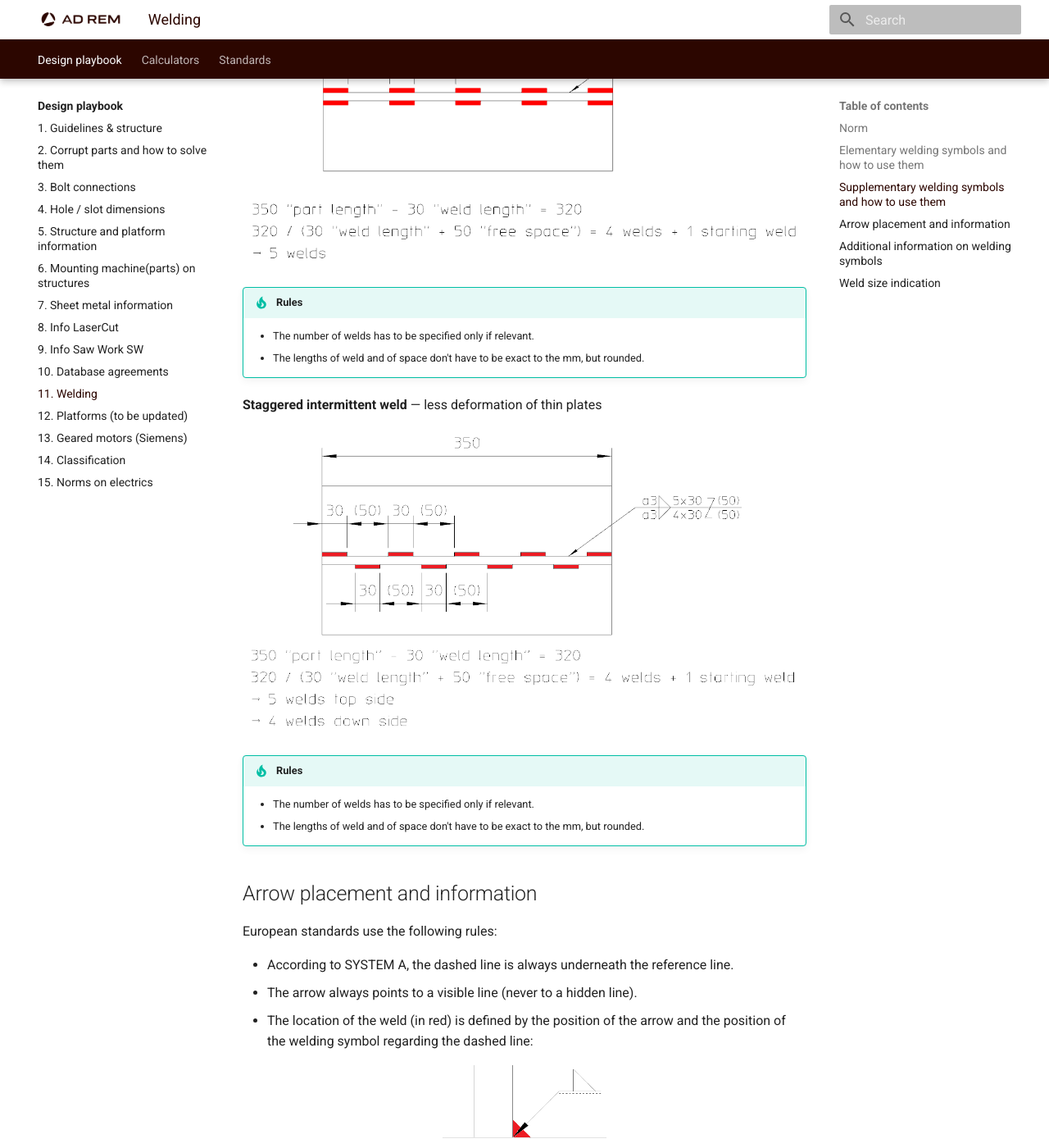
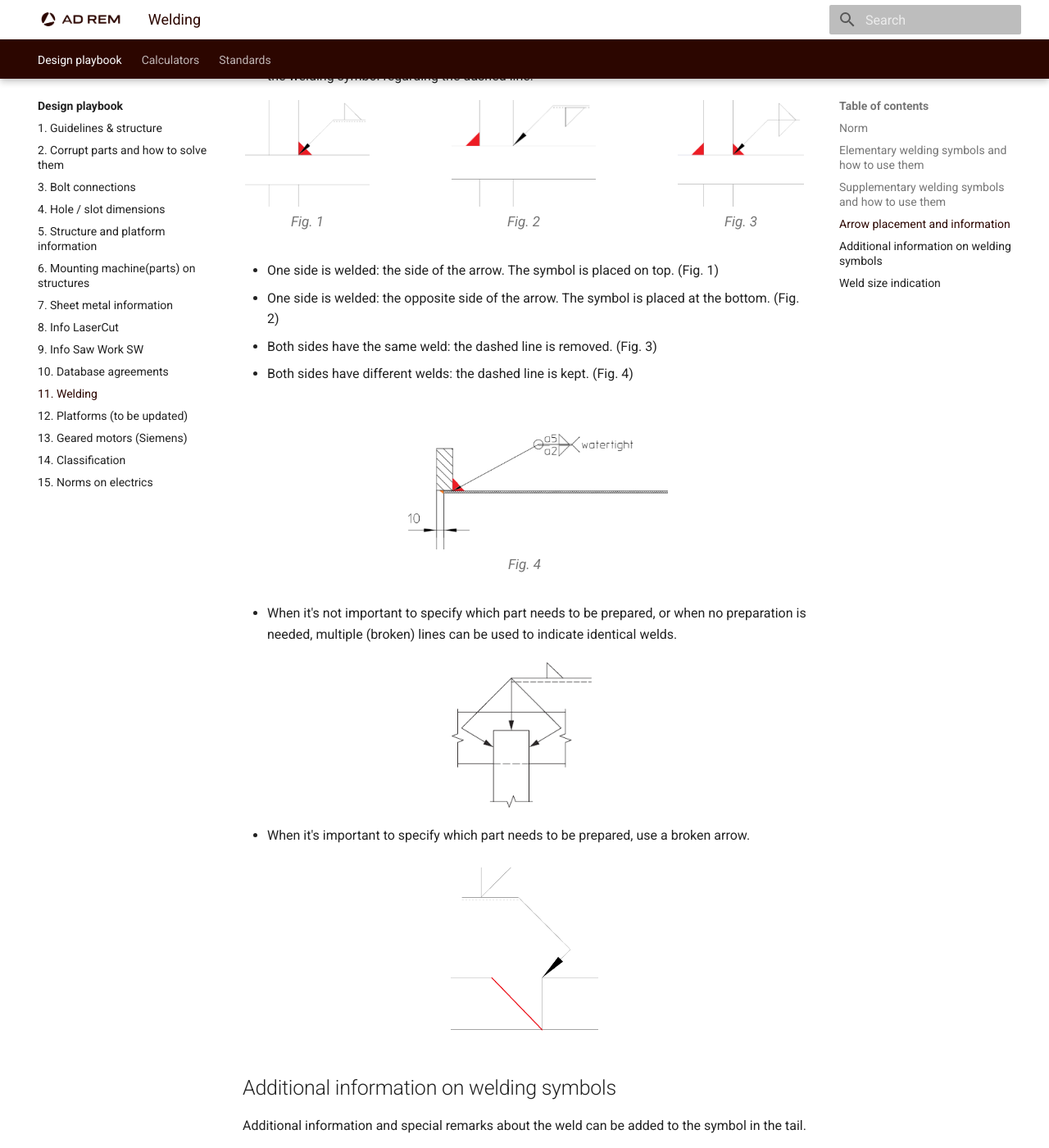
Before and after one commit to Laurens-De-Bel/Design-bible, an MkDocs documentation site: the page built from docs/Design-playbook/Welding.md, in a window 1280 px wide and 1400 px high, scrolled down 8691 px. Shown: the whole window at 82% size. Built offline with MkDocs 1.6.1 and Material for MkDocs 9.7.7, drawn with Linux system fonts in a browser that asks for light colours; some of the changed text lies outside the part shown.

Commit message:
Full validation of current design bible done

```diff
--- a/docs/Design-playbook/Welding.md
+++ b/docs/Design-playbook/Welding.md
@@ -33,8 +36,10 @@
 
 **Butt weld** — welding bead < 45°
 
-![Butt weld symbol](../assets/design-playbook/welding/image094.png){ width="280" .center }
-![Butt weld symbol, alternate](../assets/design-playbook/welding/image095.png){ width="200" .center }
+<div class="image-row">
+  <img src="../../assets/design-playbook/welding/image094.png" alt="Butt weld symbol" width="408" height="130">
+  <img src="../../assets/design-playbook/welding/image095.png" alt="Butt weld symbol, alternate" width="205" height="130">
+</div>
 
 A certain depth is burnt into the connected parts.
 
@@ -44,13 +49,17 @@
 
 **Fillet weld** — welding bead from 45° to 90°
 
-![Fillet weld symbol](../assets/design-playbook/welding/image097.png){ width="200" .center }
-![Fillet weld symbol, applied example](../assets/design-playbook/welding/image098.png){ width="320" .center }
+<div class="image-row" style="gap: 5rem;">
+  <img src="../../assets/design-playbook/welding/image097.png" alt="Fillet weld symbol" width="152" height="150">
+  <img src="../../assets/design-playbook/welding/image098.png" alt="Fillet weld symbol, applied example" width="275" height="150">
+</div>
 
 Adding of a certain amount of material on the connected parts — commonly known as corner welds.
 
-![Fillet weld example 1](../assets/design-playbook/welding/image099.png){ width="220" .center }
-![Fillet weld example 2](../assets/design-playbook/welding/image100.png){ width="220" .center }
+<div class="image-row" style="gap: 5rem;">
+  <img src="../../assets/design-playbook/welding/image099.png" alt="Fillet weld example 1" width="188" height="150">
+  <img src="../../assets/design-playbook/welding/image100.png" alt="Fillet weld example 2" width="193" height="150">
+</div>
 
 **Combination of Butt and Fillet**
 
@@ -64,7 +73,7 @@
 
 Adding of a certain amount of material on the connected parts.
 
-![Edge weld applied example](../assets/design-playbook/welding/image103.png){ width="180" .center }
+![Edge weld applied example](../assets/design-playbook/welding/image103.png){ width="350" .center }
 
 **Flare V weld** — to connect 2 round surfaces
 
@@ -72,12 +81,14 @@
 
 **Flare bevel** — to connect 1 round surface on a flat one
 
-![Flare bevel weld symbol](../assets/design-playbook/welding/image105.png){ width="180" .center }
-![Flare bevel weld applied example](../assets/design-playbook/welding/image106.png){ width="200" .center }
+<div class="image-row" style="gap: 5rem;">
+  <img src="../../assets/design-playbook/welding/image105.png" alt="Flare bevel weld symbol" width="150" height="150">
+  <img src="../../assets/design-playbook/welding/image106.png" alt="Flare bevel weld applied example" width="169" height="150">
+</div>
 
-To be used to weld a net onto a frame; dimensions of the net have to be clearly identified:
+When used to weld a net onto a frame, the dimensions of the net have to be clearly identified:
 
-![Net welded onto a frame with dimensions specified](../assets/design-playbook/welding/image107.png){ .center }
+![Net welded onto a frame with dimensions specified](../assets/design-playbook/welding/image107.png){ width="700" .center }
 
 **Plug weld** — to fill holes and connect groove / tongue connections
 
@@ -113,36 +124,40 @@
 
 **Weld all-round symbol** — to indicate with a single symbol that the part needs to be welded all the way around, in case the weld type and dimension of the weld remain the same.
 
-![Weld all-round symbol example 1](../assets/design-playbook/welding/image115.png){ width="220" .center }
-![Weld all-round symbol example 2](../assets/design-playbook/welding/image116.png){ width="190" .center }
-![Weld all-round symbol example 3](../assets/design-playbook/welding/image117.png){ width="140" .center }
+<div class="image-row" style="gap: 3rem;">
+  <img src="../../assets/design-playbook/welding/image115.png" alt="Weld all-round symbol example 1" width="254" height="200">
+  <img src="../../assets/design-playbook/welding/image116.png" alt="Weld all-round symbol example 2" width="217" height="200">
+  <img src="../../assets/design-playbook/welding/image117.png" alt="Weld all-round symbol example 3" width="135" height="200">
+</div>
 
-!!! tip "Rule"
+!!! Success "Rule"
     This symbol is also used for circular welding to insist on the fact that the weld has to be continuous and the start & stop points are the same.
 
 ![Weld all-round symbol used for circular welding](../assets/design-playbook/welding/image118.png){ width="220" .center }
 
 **Weld between 2 points** — to indicate a continuous weld along several edges, in all directions, having the exact same characteristics from start to end points.
 
-![Weld between two points example 1](../assets/design-playbook/welding/image119.png){ width="280" .center }
-![Weld between two points example 2](../assets/design-playbook/welding/image120.png){ width="230" .center }
+<div class="image-row" style="gap: 5rem;">
+  <img src="../../assets/design-playbook/welding/image119.png" alt="Weld between two points example 1" width="226" height="150">
+  <img src="../../assets/design-playbook/welding/image120.png" alt="Weld between two points example 2" width="197" height="150">
+</div>
 
 !!! note
     The arrow can be drawn with ALT + 26.
 
 **Chain intermittent welds**
 
-![Chain intermittent weld example](../assets/design-playbook/welding/image121.png){ .center }
+![Chain intermittent weld example](../assets/design-playbook/welding/image121.png){ width="800" .center }
 
-!!! tip "Rules"
+!!! Success "Rules"
     - The number of welds has to be specified only if relevant.
     - The lengths of weld and of space don't have to be exact to the mm, but rounded.
 
 **Staggered intermittent weld** — less deformation of thin plates
 
-![Staggered intermittent weld example](../assets/design-playbook/welding/image122.png){ .center }
+![Staggered intermittent weld example](../assets/design-playbook/welding/image122.png){ width="800" .center }
 
-!!! tip "Rules"
+!!! Success "Rules"
     - The number of welds has to be specified only if relevant.
     - The lengths of weld and of space don't have to be exact to the mm, but rounded.
 
@@ -154,16 +169,30 @@
 - The arrow always points to a visible line (never to a hidden line).
 - The location of the weld (in red) is defined by the position of the arrow and the position of the welding symbol regarding the dashed line:
 
-![Fig.1](../assets/design-playbook/welding/image123.png){ width="200" .center }
-![Fig.2](../assets/design-playbook/welding/image124.png){ width="220" .center }
-![Fig.3](../assets/design-playbook/welding/image125.png){ width="200" .center }
+<div class="image-row" style="gap: 5rem;">
+  <figure>
+    <img src="../../assets/design-playbook/welding/image123.png" alt="Fig.1" width="152" height="130">
+    <figcaption>Fig. 1</figcaption>
+  </figure>
+  <figure>
+    <img src="../../assets/design-playbook/welding/image124.png" alt="Fig.2" width="176" height="130">
+    <figcaption>Fig. 2</figcaption>
+  </figure>
+  <figure>
+    <img src="../../assets/design-playbook/welding/image125.png" alt="Fig.3" width="154" height="130">
+    <figcaption>Fig. 3</figcaption>
+  </figure>
+</div>
 
-- One side is welded: the side of the arrow. The symbol is placed on top. (Fig.1)
-- One side is welded: the opposite side of the arrow. The symbol is placed at the bottom. (Fig.2)
-- Both sides have the same weld: the dashed line is removed. (Fig.3)
-- Both sides have different welds: the dashed line is kept. (Fig.4)
+- One side is welded: the side of the arrow. The symbol is placed on top. (Fig. 1)
+- One side is welded: the opposite side of the arrow. The symbol is placed at the bottom. (Fig. 2)
+- Both sides have the same weld: the dashed line is removed. (Fig. 3)
+- Both sides have different welds: the dashed line is kept. (Fig. 4)
 
-![Fig.4 - dashed line kept for different welds on both sides](../assets/design-playbook/welding/image126.png){ width="260" .center }
+<figure class="center">
+  <img src="../../assets/design-playbook/welding/image126.png" alt="Fig.4 - dashed line kept for different welds on both sides" width="350">
+  <figcaption>Fig. 4</figcaption>
+</figure>
 
 - When it's not important to specify which part needs to be prepared, or when no preparation is needed, multiple (broken) lines can be used to indicate identical welds.
 
@@ -223,6 +252,23 @@
 
 Where `t` is the thickness of the thinnest plate.
 
+For simple welds, the following weld sizes can be used, depending on the plate thickness:
+
+<div class="compact-table">
+
+<table>
+<tr><th>Plate thickness</th><th>Weld size</th></tr>
+<tr><td>2</td><td>a1,5</td></tr>
+<tr><td>3</td><td>a2</td></tr>
+<tr><td>4</td><td>a2</td></tr>
+<tr><td>5</td><td>a3</td></tr>
+<tr><td>6</td><td>a4</td></tr>
+<tr><td>8</td><td>a5</td></tr>
+<tr><td>10</td><td>a7</td></tr>
+</table>
+
+</div>
+
 !!! warning "Important"
     Always check that there is enough space to weld. If `a3` is specified, 3 x 1.4 = 4.2 mm minimum of available surface is required.
 
--- a/docs/stylesheets/extra.css
+++ b/docs/stylesheets/extra.css
@@ -129,6 +129,31 @@
   padding: 0.3em 1.25em;
 }
 
+/* Small caption under an image, e.g. "Fig. 1". Wrap the image in
+   <figure>...<figcaption>...</figcaption></figure>. Inside
+   <div class="image-row">, the row's own centering is enough; for a
+   single standalone figure add class="center" to the <figure> itself
+   (display: table + margin: 0 auto centers it at its own content
+   width, unlike a plain block element which would need an explicit
+   width to center). */
+.image-row figure,
+figure.center {
+  margin: 0;
+  text-align: center;
+}
+
+figure.center {
+  display: table;
+  margin: 0 auto;
+}
+
+.image-row figcaption,
+figure.center figcaption {
+  margin-top: 0.25rem;
+  font-size: 0.85rem;
+  color: var(--md-default-fg-color--light);
+}
+
 /* Empty slot for an image that hasn't been added yet - swap the
    surrounding <div class="img-placeholder">...</div> for a normal
    <img> tag once the real figure is available. */
```
Also changed, not shown: other parts of docs/Design-playbook/Welding.md (+6 -3 lines), docs/Design-playbook/Classification.md (+1 -1 lines), docs/assets/design-playbook/welding/image091.png, docs/assets/design-playbook/welding/image103.png, docs/assets/design-playbook/welding/image119.png.
